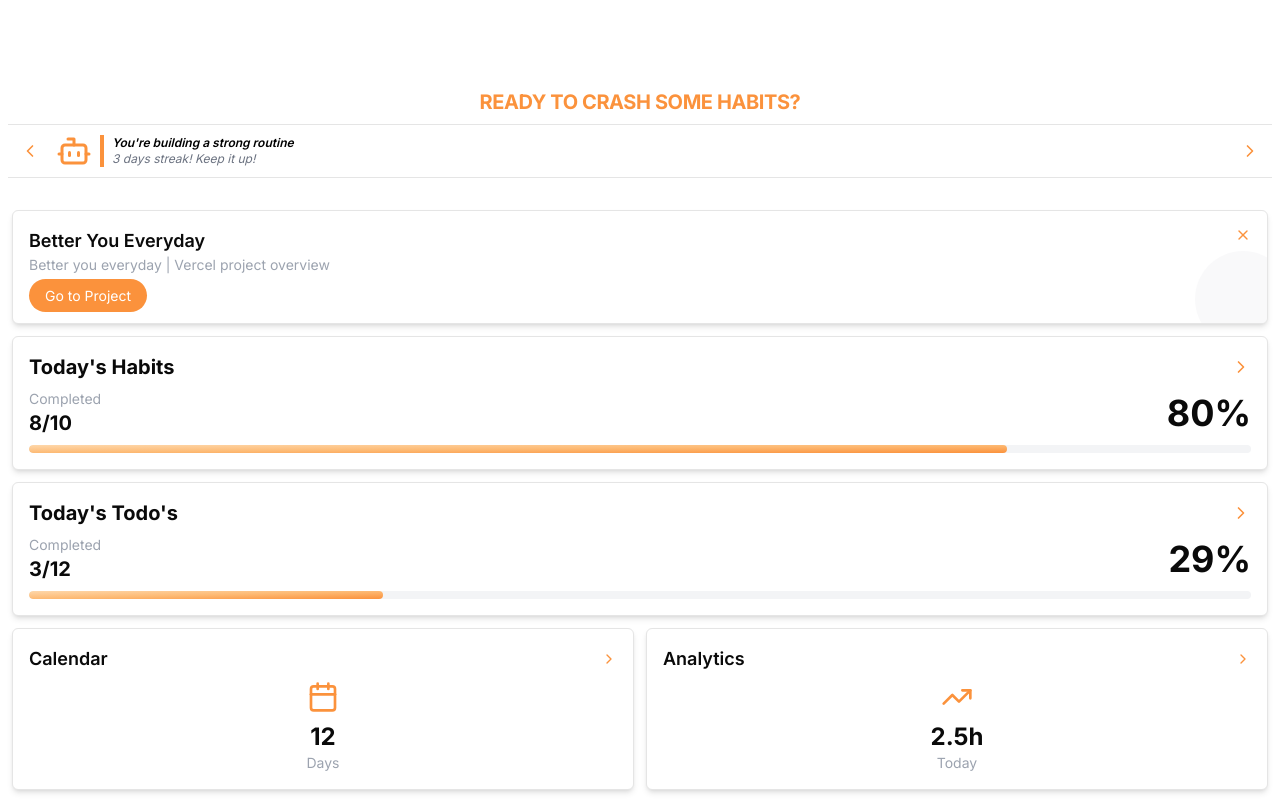
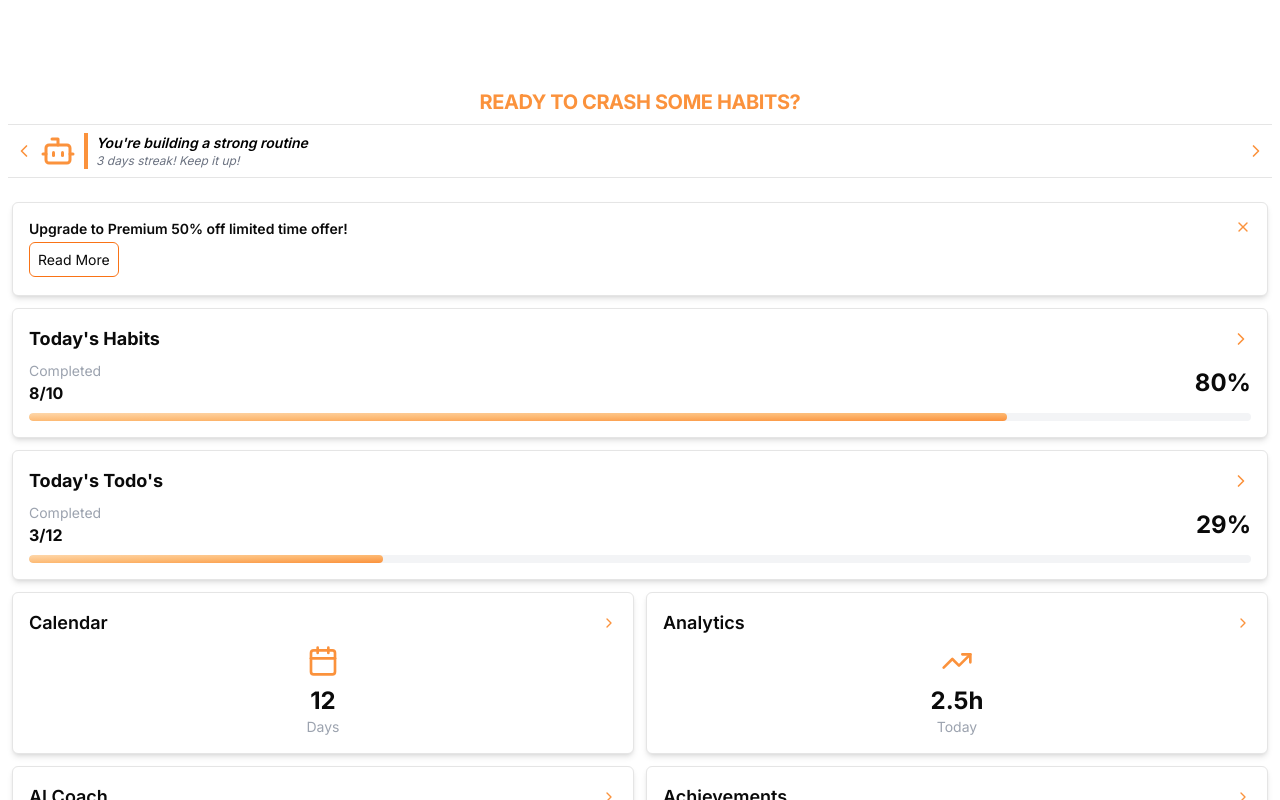
Before and after one commit to dobe4ever/better-you-app-nextjs, a Next.js app: page / in a window 1280 px wide. Shown: the part 740-1540 px from the top of the page. Built offline with nearby package versions, Linux system fonts and the light colour scheme.

Commit message:
improved announcement card

```diff
--- a/app/page.tsx
+++ b/app/page.tsx
@@ -35,7 +35,7 @@ export default function Component() {
         <AiTipsCarousel />
       </div>
       {/* Widgets wrapper */}
-      <main className="flex flex-col w-full bg- py-6 px-3 space-y-3">
+      <main className="flex flex-col w-full bg- py-4 px-3 space-y-3">
         <Announcement />
         <Habits />
         <Todos />
--- a/components/AiTipsCarousel.tsx
+++ b/components/AiTipsCarousel.tsx
@@ -33,17 +33,17 @@ export function AiTipsCarousel() {
   }, []);
 
   return (
-    <div className="bg-white rounded- m-2 p-2 border-y shadow- relative">
+    <div className="bg-white m-2 p-2 border-y shadow- relative">
       {/* Left Navigation */}
       <button
         onClick={(e) => {
           e.stopPropagation();
           prevSlide();
         }}
-        className="absolute left-0 top-1/2 -translate-y-1/2 p-3 bg-white z-10"
+        className="absolute left-0 top-0 bottom-0 bg-white z-10"
         aria-label="Previous tip"
       >
-        <ChevronLeft size={20} className="text-orange-400" />
+        <ChevronLeft size={20} className="text-orange-400 m-1.5" />
       </button>
 
       {/* Right Navigation */}
@@ -52,10 +52,10 @@ export function AiTipsCarousel() {
           e.stopPropagation();
           nextSlide();
         }}
-        className="absolute right-0 top-1/2 -translate-y-1/2 p-3 bg-white z-10"
+        className="absolute right-0 top-0 bottom-0 bg-white z-10"
         aria-label="Next tip"
       >
-        <ChevronRight size={20} className="text-orange-400"/>
+        <ChevronRight size={20} className="text-orange-400 m-1.5"/>
       </button>
 
       {/* Carousel Content */}
@@ -66,12 +66,12 @@ export function AiTipsCarousel() {
         >
           {tips.map((tip, index) => (
             <div key={index} className="flex-shrink-0 w-full">
-              <div className="flex items-center gap-2 px-4">
+              <div className="flex items-center gap-2 px-0">
                 <div className="flex-shrink-0">
                   <Bot size={36} className="text-orange-400" />
                 </div>
                 <blockquote className="flex flex-col border-l-4 pl-2 border-orange-400 italic text-sm text-gray-400">
-                  <p className="text-xs text-black font-semibold">{tip.message}</p>
+                  <p className="text-md text-black font-semibold">{tip.message}</p>
                   <p className="text-xs text-gray-500">{tip.detail}</p>
                 </blockquote>
               </div>
--- a/components/Announcement.tsx
+++ b/components/Announcement.tsx
@@ -1,5 +1,4 @@
 import { useState, ReactNode } from 'react'
-import { motion } from 'framer-motion'
 import { X, ChevronRight } from 'lucide-react'
 
 //import { Widget } from '../components/ui/Widget';
@@ -18,7 +17,7 @@ const Widget = ({
   rightIcon = (
     <ChevronRight
       size={16}
-      className="text-orange-400 group-hover:transform group-hover:translate-x-1 transition-transform"
+      className="text-orange-400"
     />
   ),
   className = '',
@@ -30,7 +29,7 @@ const Widget = ({
       } group ${className}`}
     >
       <div className="flex justify-between items-center mb-0">
-        <h2 className="text-lg font-semibold">{title}</h2>
+        <h2 className="text-sm font-semibold">{title}</h2>
         {rightIcon}
       </div>
       {children}
@@ -46,15 +45,15 @@ export function Announcement() {
   return (
     <div>
       {/* Widgets wraper */}
-      {/* <div className="flex flex-col overflow-hidden w-full bg- pt-6 space-y-2 rounded-t-xl"> */}
+      <div className="w-full">
       {/* Announcement widget*/}
       {showAnnouncement && (
         <Widget
           className="relative overflow-hidden"
-          title="Better You Everyday"
+          title="Upgrade to Premium 50% off limited time offer!"
           rightIcon={
             <button
-              className="absolute top-4 right-4 text-orange-400 hover:text-orange-600"
+              className="absolute top-4 right-4 text-orange-400"
               onClick={(e) => {
                 e.stopPropagation(); // Prevents triggering any parent onClick handlers
                 setShowAnnouncement(false);
@@ -64,24 +63,19 @@ export function Announcement() {
             </button>
           }
         >
-          <p className="text-sm text-gray-400">
-            Better you everyday | Vercel project overview
-          </p>
-          <div className="mt-2">
+          <div className="my-2">
             <a
               href="https://vercel.com/dobe4evers-projects/vitejs-node-ts-tailwind-better-you"
               target="_blank"
               rel="noopener noreferrer"
-              className="bg-orange-400 text-sm text-white px-4 py-2 rounded-full hover:bg-orange-600 transition-colors duration-200"
+              className="border border-orange-500 text-sm p-2 rounded-md"
             >
-              Go to Project
+              Read More
             </a>
           </div>
-          <div className="absolute -bottom-6 -right-6 w-24 h-24 bg-gray-100 rounded-full opacity-50 group-hover:scale-150 transition-transform duration-500 ease-out" />
         </Widget>
-
       )}
-      {/* </div> */}
+      </div>
     </div>
   )
 }
--- a/components/Habits.tsx
+++ b/components/Habits.tsx
@@ -6,7 +6,7 @@ export function Habits() {
     <div className="bg-white rounded-md border p-4 shadow-md">
 
       <div className="flex items-center justify-between">
-        <p className="text-xl font-bold">Today's Habits</p>
+        <p className="text-lg font-bold">Today's Habits</p>
         <ChevronRight className="h-5 w-5 text-orange-400" />
       </div>
 
@@ -14,10 +14,10 @@ export function Habits() {
 
         <div className="my-2">
           <p className="text-sm text-gray-400">Completed</p>
-          <p className="text-xl font-bold">8/10</p>
+          <p className="text-md font-bold">8/10</p>
         </div>
 
-        <p className="text-4xl font-bold">80%</p>
+        <p className="text-2xl font-bold">80%</p>
 
       </div>
 
--- a/components/Todos.tsx
+++ b/components/Todos.tsx
@@ -6,7 +6,7 @@ export function Todos() {
     <div className="bg-white rounded-md border p-4 shadow-md">
 
       <div className="flex items-center justify-between">
-        <p className="text-xl font-bold">Today's Todo's</p>
+        <p className="text-lg font-bold">Today's Todo's</p>
         <ChevronRight className="h-5 w-5 text-orange-400" />
       </div>
 
@@ -14,10 +14,10 @@ export function Todos() {
 
         <div className="my-2">
           <p className="text-sm text-gray-400">Completed</p>
-          <p className="text-xl font-bold">3/12</p>
+          <p className="text-md font-bold">3/12</p>
         </div>
 
-        <p className="text-4xl font-bold">29%</p>
+        <p className="text-2xl font-bold">29%</p>
 
       </div>
 
```
